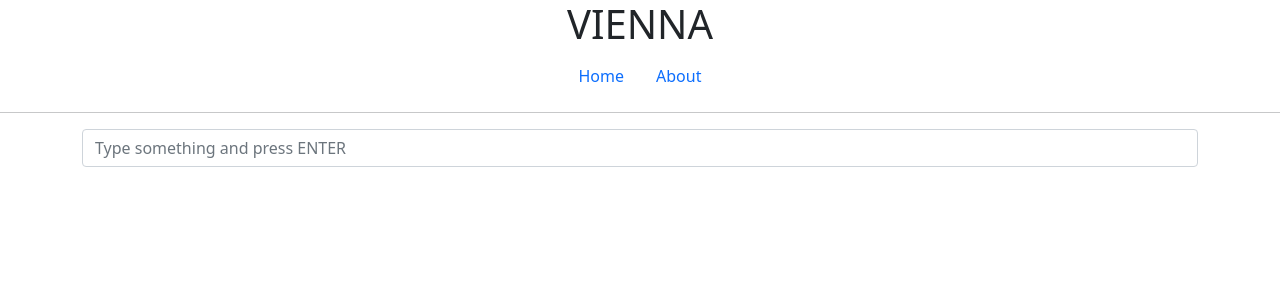
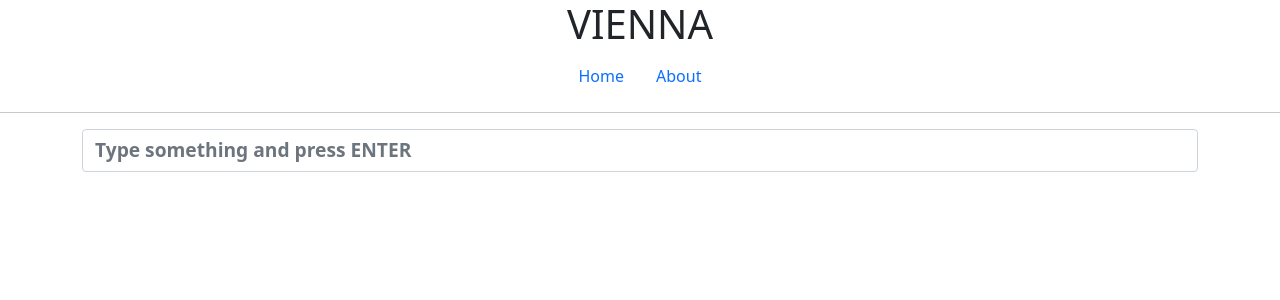
Before and after one commit to the-lee-jackson/vienna, a Vue app: page / in a window 1280 px wide. Shown: the top 300 px of the page. Built offline with nearby package versions, Linux system fonts and the light colour scheme.

Commit message:
#2 - feat: propagate event to delete item to the top level of the list;

```diff
--- a/src/components/TodoItemComponent.vue
+++ b/src/components/TodoItemComponent.vue
@@ -1,14 +1,29 @@
+
 <script lang="ts">
 export default {
-    props: ['item']
+    props: ['item'],
+    emits: ['changeStatus', 'edit', 'delete'],
+    methods: {
+        // startTask(taskId: string) {
+        //     this.$emit('changeStatus', 'IN_PROGRESS')
+        // },
+
+        // editTask(taskId: string) {
+        //     this.$emit('edit', taskId)
+        // },
+
+        deleteTask(taskId: string) {
+            this.$emit('delete', taskId)
+        }
+    }
 }
 </script>
 
 <template>
     <a href="#" class="list-group-item list-group-item-action">
         <div class="d-flex w-100 justify-content-between">
-        <h5 class="mb-1">{{ item.text }} </h5>
-        <small class="text-muted">03/03/2022 10:24 PM</small>
+            <h5 class="mb-1">{{ item.text }}</h5>
+            <small class="text-muted">03/03/2022 10:24 PM</small>
         </div>
         <div class="row">
             <div class="col">
@@ -18,7 +33,7 @@ export default {
                 <div class="btn-group" role="group" aria-label="Basic example">
                     <button type="button" class="btn btn-primary btn-success">Start task</button>
                     <button type="button" class="btn btn-primary">Edit</button>
-                    <button type="button" class="btn btn-primary btn-danger">Delete</button>
+                    <button @click="deleteTask(item.id)" type="button" class="btn btn-primary btn-danger">Delete</button>
                 </div>
             </div>
         </div>
--- a/src/components/TodoList.vue
+++ b/src/components/TodoList.vue
@@ -5,12 +5,16 @@ const props = defineProps({
     items: Array<any>()
 })
 
+const emit = defineEmits(['itemDelete'])
+
+function deleteItem(taskId: string) {
+    emit('itemDelete', taskId)
+}
+
 </script>
 
 <template>
     <div class="list-group">
-
-        <TodoItemComponent :item="item" v-for="item in items" :key="item.id" />
-
+        <TodoItemComponent @delete="deleteItem" :item="item" v-for="item in items" :key="item.id" />
     </div>
 </template>
--- a/src/views/HomeView.vue
+++ b/src/views/HomeView.vue
@@ -1,10 +1,10 @@
 <template>
   <main>
     <div class="container">
-      <input @keydown.enter="addItem" v-model="todoText" type="text" class="form-control" placeholder="Type something and press ENTER" aria-label="Todo Item">
+      <input @keydown.enter="addItem" v-model="todoText" type="text" class="form-control main-task-input" placeholder="Type something and press ENTER" aria-label="Todo Item">
     </div>
     <div class="container">
-      <TodoList :items="todoStore.todos" />
+      <TodoList @itemDelete="deleteItem" :items="todoStore.todos" />
     </div>
   </main>
 </template>
@@ -36,4 +36,16 @@ function addItem() {
   todoText.value = ''
 }
 
+function deleteItem(itemId: string) {
+  todoStore.deleteTodoItem(itemId)
+}
+
 </script>
+
+<style scoped>
+.main-task-input {
+  margin-bottom: 40px;
+  font-weight: bold;
+  font-size: 1.2em;
+}
+</style>
```
